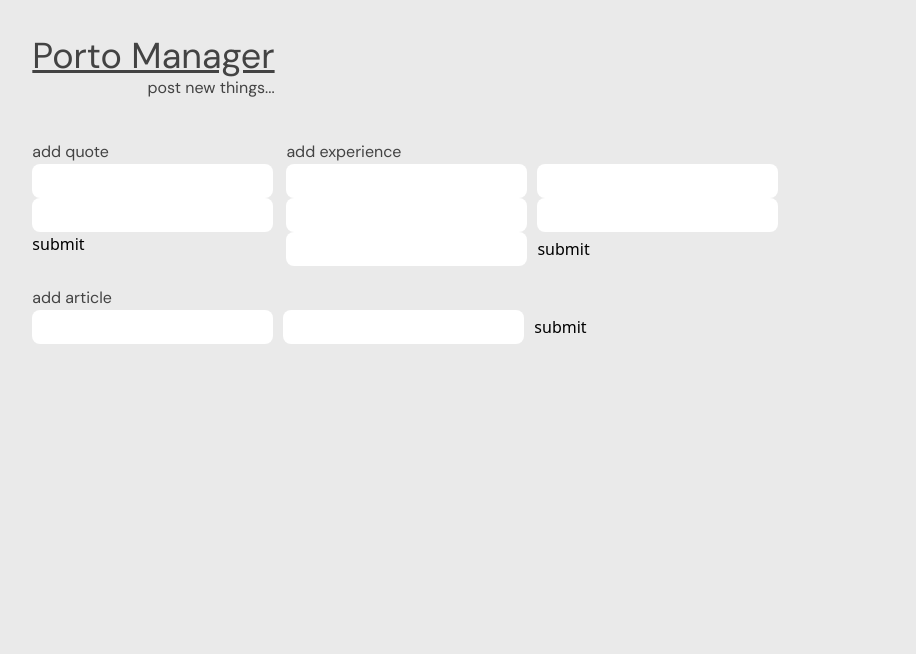
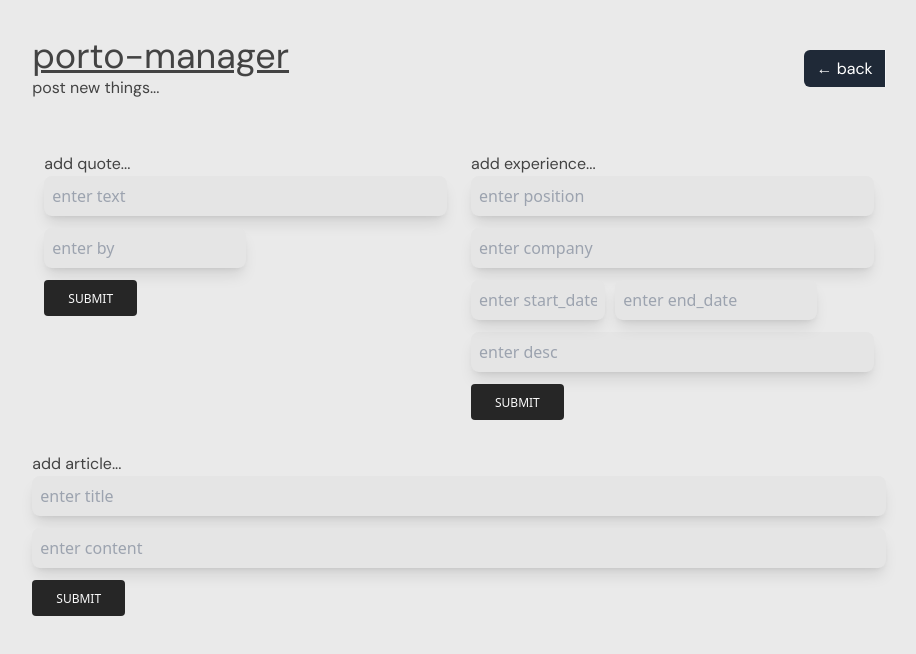
Before and after one commit to garrychrstn/porto-manager, a React (Vite) app in the folder frontend/: page /manage in a window 1280 px wide. Shown: the top 654 px of the page, without its empty margins (181-1097 px from the left). Built offline with nearby package versions, Linux system fonts and the light colour scheme.

Commit message:
finish customizing manage page

```diff
--- a/frontend/src/Manage.jsx
+++ b/frontend/src/Manage.jsx
@@ -6,6 +6,7 @@
 
 import { useState, useEffect } from "react";
 import api from "../axiosConfig";
+import { Link } from "react-router-dom";
 
 const Manage = () => {
 
@@ -27,6 +28,19 @@ const Manage = () => {
     let propQuote = ['text', 'by']
     let propArt = ['title', 'content']
     let propExp = ['position', 'company', 'start_date', 'end_date', 'desc']
+    let tails = {
+            text: 'block w-full p-2 mb-3 bg-neutral-200 shadow-lg shadow-black-150',
+            by: 'block w-1/2 p-2 mb-3 bg-neutral-200 shadow-lg shadow-black-150',
+            position: 'inline w-full p-2 mb-3 bg-neutral-200 shadow-lg shadow-black-150',
+            company: 'inline w-full p-2 mb-3 bg-neutral-200 shadow-lg shadow-black-150',
+            start_date: 'inline w-1/3 p-2 mb-3 bg-neutral-200 shadow-lg shadow-black-150',
+            end_date: 'inline w-1/2 p-2 mb-3 bg-neutral-200 shadow-lg shadow-black-150',
+            desc: 'block w-full p-2 mb-3 bg-neutral-200 shadow-lg shadow-black-150',
+            title: 'block w-full p-2 mb-3 bg-neutral-200 shadow-lg shadow-black-150',
+            content: 'block w-full p-2 mb-3 bg-neutral-200 shadow-lg shadow-black-150',
+            submit: 'inline-block rounded bg-neutral-800 px-6 pb-2 pt-2.5 text-xs font-medium uppercase leading-normal text-neutral-50 shadow-dark-3 transition duration-150 ease-in-out hover:bg-neutral-700 hover:shadow-dark-2 focus:bg-neutral-700 focus:shadow-dark-2 focus:outline-none focus:ring-0 active:bg-neutral-900 active:shadow-dark-2 motion-reduce:transition-none dark:shadow-black/30 dark:hover:shadow-dark-strong dark:focus:shadow-dark-strong dark:active:shadow-dark-strong'
+        }
+
     let dataSent = {}
     const changeData = (e) => (
         setData({
@@ -73,59 +87,68 @@ const Manage = () => {
     }
     return (
         <div className="manage m-auto w-2/3 pt-9">
-            <div className="logo inline-block">
-                <h1 className="text-4xl underline">Porto Manager</h1>
-                <p className="upload-content text-s mb-10 text-right">
-                    post new things...
-                </p>
+            <div className="porto-nav flex justify-between mb-10 items-center">
+                <div className="logo inline-block">
+                    <h1 className="text-4xl underline">porto-manager</h1>
+                    <p className="upload-content text-stext-right">
+                        post new things...
+                    </p>
+                </div>
+                <div className="nav-link">
+                    <Link to='/' className="no-underline bg-gray-800 text-white rounded-l-md border-r border-gray-100 py-2 hover:bg-neutral-800 hover:text-white px-3">&#x2190; back</Link>
+                </div>
             </div>
-            <div className="split flex justify-around">
-                <form className="m-30" onSubmit={ sendData }>
-                    <h2>add quote</h2>
+
+            <div className="split flex justify-between">
+                <form className="forms-quote m-30 flex-1 p-3" onSubmit={ sendData }>
+                    <h2>add quote...</h2>
                     { propQuote.map((quote) => (
                         <input
+                        className={ tails[quote] }
                         key= { quote }
                         type='text'
                         name={quote}
                         onChange = { changeData }
                         value = { data[quote] }
-                        placeholder = { data[quote] }
+                        placeholder = { data[quote] ? '' : `enter ${quote}` }
                         required
                         />
                     ))}
-                    <button type='submit'>submit</button>
+                    <button className= { tails.submit } type='submit'>submit</button>
                 </form>
-                <form className="forms-experience" onSubmit={ sendData }>
-                    <h2>add experience</h2>
+                <form className="forms-experience flex-1 p-3" onSubmit={ sendData }>
+                    <h2>add experience...</h2>
                     { propExp.map((exp) => (
                         <input
+                        className = { tails[exp] }
                         key = { exp }
                         type='text'
                         name={ exp }
                         onChange = { changeData }
                         value = { data[exp] }
-                        placeholder = { data[exp] }
+                        placeholder = { data[exp] ? '' : `enter ${exp}` }
                         required
                         />
                     ))}
-                    <button type='submit'>submit</button>
+                    <button className= { tails.submit } type='submit'>submit</button>
                 </form>
             </div>
             <div className="forms mt-5">
                 <form className="forms-article" onSubmit={ sendData }>
-                    <h2>add article</h2>
+                    <h2>add article...</h2>
                     { propArt.map((art) => (
                         <input
+                        className={ tails[art] }
                         key = { art }
                         type='text'
                         name={ art }
                         onChange={ changeData }
                         value= { data[art] }
-                        placeholder= { data[art] }
+                        placeholder= { data[art] ? '' : `enter ${art}`}
                         required
                         />
                     ))}
-                    <button type='submit'>submit</button>
+                    <button className={ tails.submit }type='submit'>submit</button>
                 </form>
             </div>
         </div>
--- /dev/null
+++ b/postcss.config.js
@@ -0,0 +1,6 @@
+module.exports = {
+  plugins: {
+    tailwindcss: {},
+    autoprefixer: {},
+  },
+}
```
Also changed, not shown: tailwind.config.js (added, +11 -0 lines), 1 other file (tests, documents, lock files or other folders).
